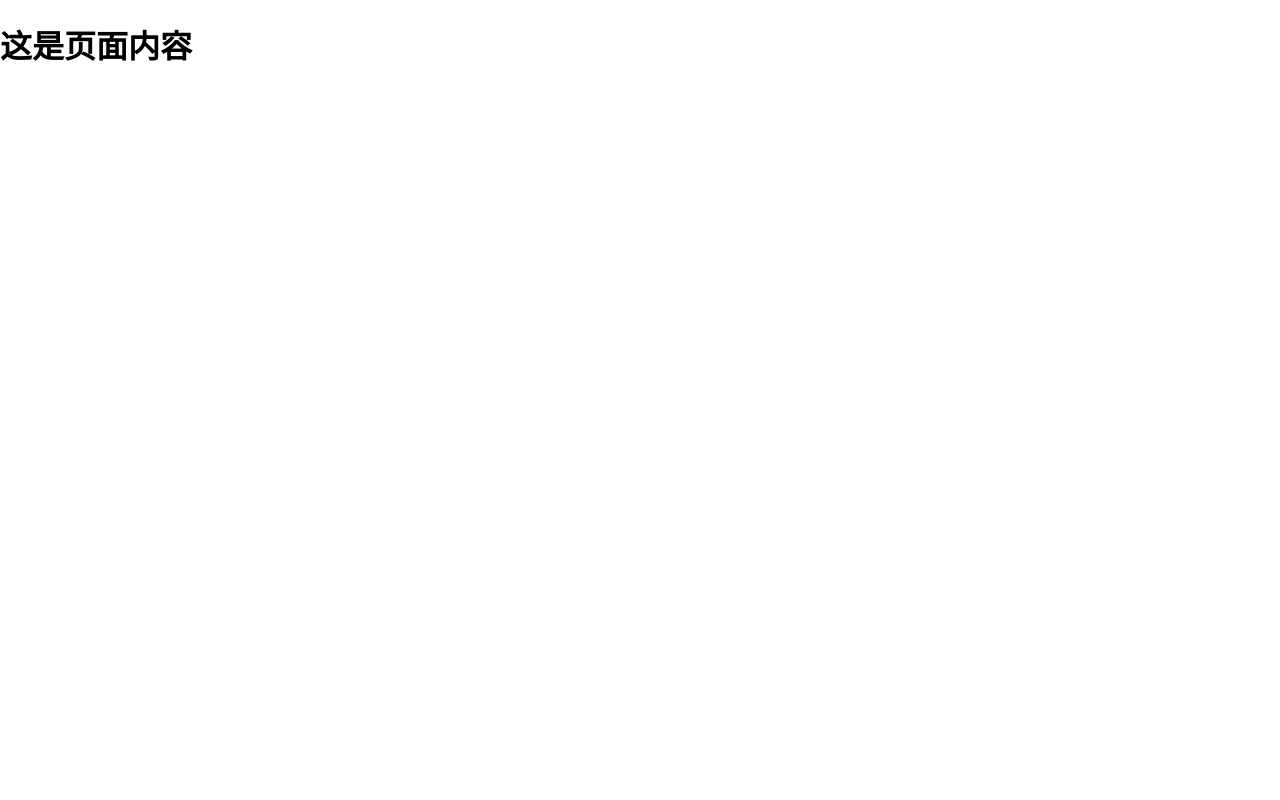
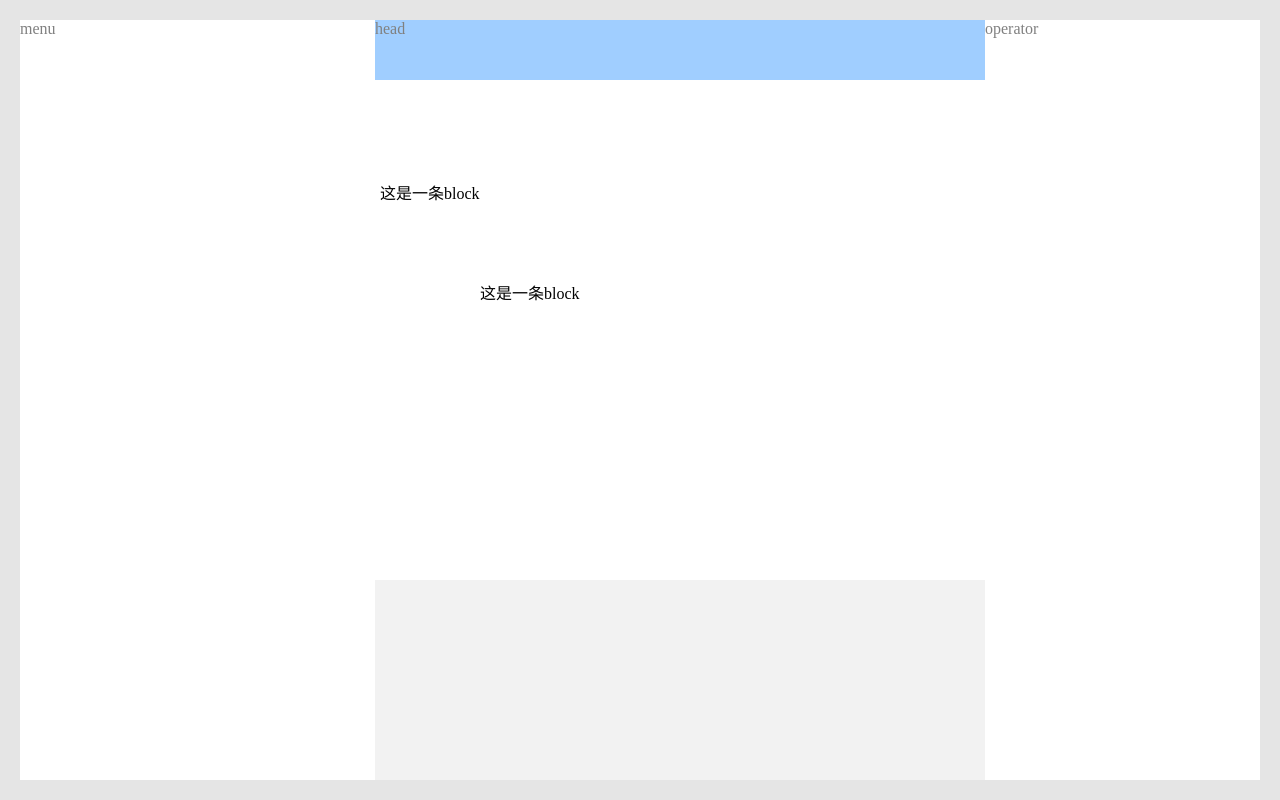
Before and after one commit to Miller-Wang/component-visualEditor, a Vue app in the folder demo-visual-editor/: page / in a window 1280 px wide. Built offline with nearby package versions, Linux system fonts and the light colour scheme.

Commit message:
准备数据

```diff
--- a/demo-visual-editor/src/App.vue
+++ b/demo-visual-editor/src/App.vue
@@ -1,8 +1,6 @@
 <template>
   <div class="app">
-    <h1>这是页面内容</h1>
-    <visual-editor v-if="false" />
-    {{ val }}
+    <visual-editor v-model="jsonData" />
   </div>
 </template>
 <script lang="ts">
@@ -15,7 +13,22 @@ export default defineComponent({
   components: { VisualEditor },
   data() {
     return {
-      val: "",
+      jsonData: {
+        container: {
+          height: 500,
+          width: 800,
+        },
+        blocks: [
+          {
+            top: 100,
+            left: 100,
+          },
+          {
+            top: 200,
+            left: 200,
+          },
+        ],
+      },
     };
   },
 });
--- /dev/null
+++ b/demo-visual-editor/src/packages/visual-editor-block.tsx
@@ -0,0 +1,21 @@
+import { computed, defineComponent, PropType } from "vue";
+import { VisualEditorBlockData } from "./visual-editor.utils";
+
+export const VisualEditorBlock = defineComponent({
+  props: {
+    block: {
+      type: Object as PropType<VisualEditorBlockData>,
+    },
+  },
+  setup(props) {
+    const styles = computed(() => ({
+      top: `${props.block?.top}px`,
+      left: `${props.block?.left}px`,
+    }));
+    return () => (
+      <div class="visual-editor-block" style={styles.value}>
+        这是一条block
+      </div>
+    );
+  },
+});
--- a/demo-visual-editor/src/packages/visual-editor.scss
+++ b/demo-visual-editor/src/packages/visual-editor.scss
@@ -56,12 +56,25 @@ $primary: #409eff;
     padding-left: $menuSize;
     padding-right: $operatorSize;
     box-sizing: border-box;
-    background-color: skyblue;
+    background-color: rgba($color: white, $alpha: 0.5);
     height: 100%;
+    position: relative;
+    z-index: 1;
     .content {
       height: 100%;
       width: 100%;
       overflow: scroll;
+      display: flex;
+      justify-content: center;
+      .container {
+        background-color: white;
+        flex-shrink: 0;
+        flex-grow: 0;
+        position: relative;
+        .visual-editor-block {
+          position: absolute;
+        }
+      }
     }
   }
 }
--- a/demo-visual-editor/src/packages/visual-editor.tsx
+++ b/demo-visual-editor/src/packages/visual-editor.tsx
@@ -1,4 +1,6 @@
-import { defineComponent, PropType } from "vue";
+import { computed, defineComponent, PropType } from "vue";
+import { useModel } from "./utils/useModel";
+import { VisualEditorBlock } from "./visual-editor-block";
 import "./visual-editor.scss";
 import { VisualEditorModelValue } from "./visual-editor.utils";
 
@@ -11,14 +13,29 @@ export const VisualEditor = defineComponent({
   emits: {
     "update:modelValue": (val?: VisualEditorModelValue) => true,
   },
-  setup(props) {
+  setup(props, ctx) {
+    const dataModel = useModel(
+      () => props.modelValue,
+      (val) => ctx.emit("update:modelValue", val)
+    );
+    const containerStyles = computed(() => ({
+      width: `${props.modelValue?.container.width}px`,
+      height: `${props.modelValue?.container.height}px`,
+    }));
+    console.log("dataModel", dataModel);
     return () => (
       <div class="visual-editor">
         <div class="menu">menu</div>
         <div class="head">head</div>
         <div class="operator">operator</div>
         <div class="body">
-          <div class="content">body</div>
+          <div class="content">
+            <div class="container" style={containerStyles.value}>
+              {(dataModel.value?.blocks || []).map((block, index: number) => (
+                <VisualEditorBlock block={block} key={index} />
+              ))}
+            </div>
+          </div>
         </div>
       </div>
     );
```
